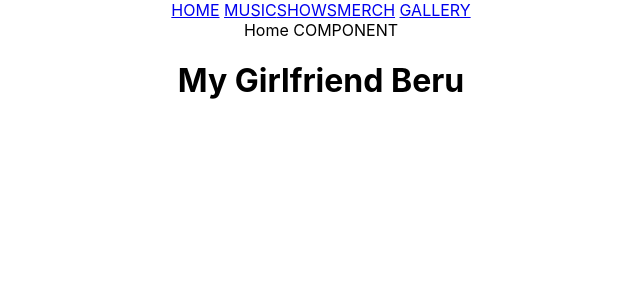
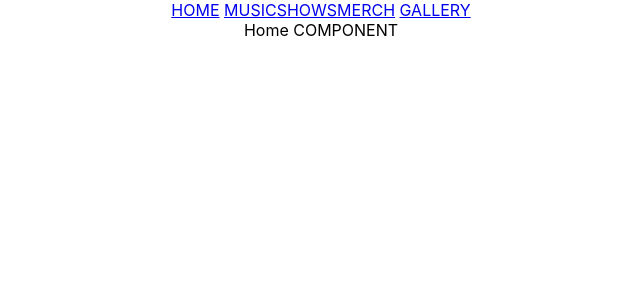
Before and after one commit to jacksap/mgb, a React (Create React App) app: page / in a window 1280 px wide. Shown: the top 300 px of the page, without its empty margins (319-959 px from the left). Built offline with nearby package versions, Linux system fonts and the light colour scheme.

Commit message:
removed the h1 on APP

```diff
--- a/src/App.js
+++ b/src/App.js
@@ -7,7 +7,6 @@ class App extends Component {
     return (
       <div className="App">
         <NavBar />
-        <h1>My Girlfriend Beru</h1>
       </div>
     );
   }
```
